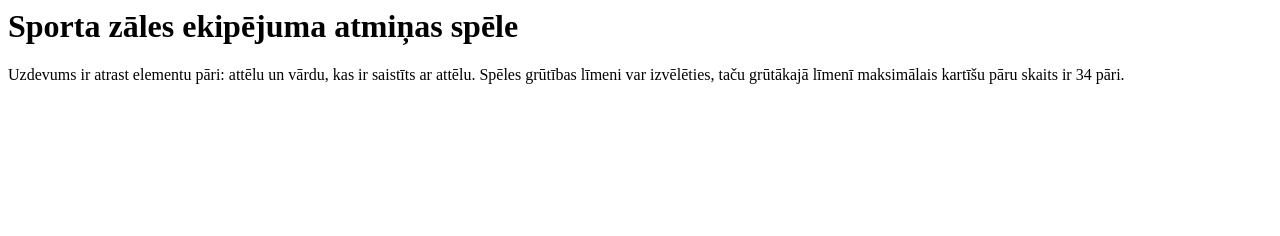
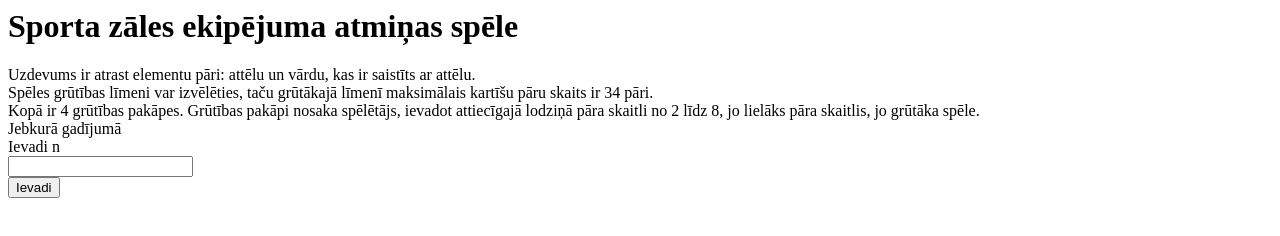
Before and after one commit to saboltina/Memory-game, a plain HTML site: page index.html in a window 1280 px wide. Drawn offline with Linux system fonts and the light colour scheme.

Commit message:
Enhance game instructions and add input form
Updated game instructions and added input form for difficulty selection.

```diff
--- a/index.html
+++ b/index.html
@@ -4,13 +4,27 @@
         <meta charset="UTF-8">
 
         <meta name="viewport" content="width=device-width, initial-scale=1.0">
+
     </head>
     <body>
+
         <h1>Sporta zāles ekipējuma atmiņas spēle</h1>
         <a> Uzdevums ir atrast elementu pāri:
-            attēlu un vārdu, kas ir saistīts ar attēlu.
+            attēlu un vārdu, kas ir saistīts ar attēlu. <br>
             Spēles grūtības līmeni var izvēlēties, taču grūtākajā līmenī maksimālais kartīšu
-            pāru skaits ir 34 pāri.
+            pāru skaits ir 34 pāri.<br>
+            Kopā ir 4 grūtības pakāpes. Grūtības pakāpi nosaka spēlētājs, ievadot attiecīgajā lodziņā pāra skaitli no 2 līdz 8, jo
+            lielāks pāra skaitlis, jo grūtāka spēle. <br>
+            Jebkurā gadījumā
        </a>
+
+ <form>
+            <label for="fname">Ievadi n</label><br>
+  <input type="number" id="frame" name="number" value=""><br>
+  <input type="button" name="button" value="Ievadi" onclick="pievienotRindu(frame.value)">
+
+
+        </form>
+
     </body>
 </html>
```
